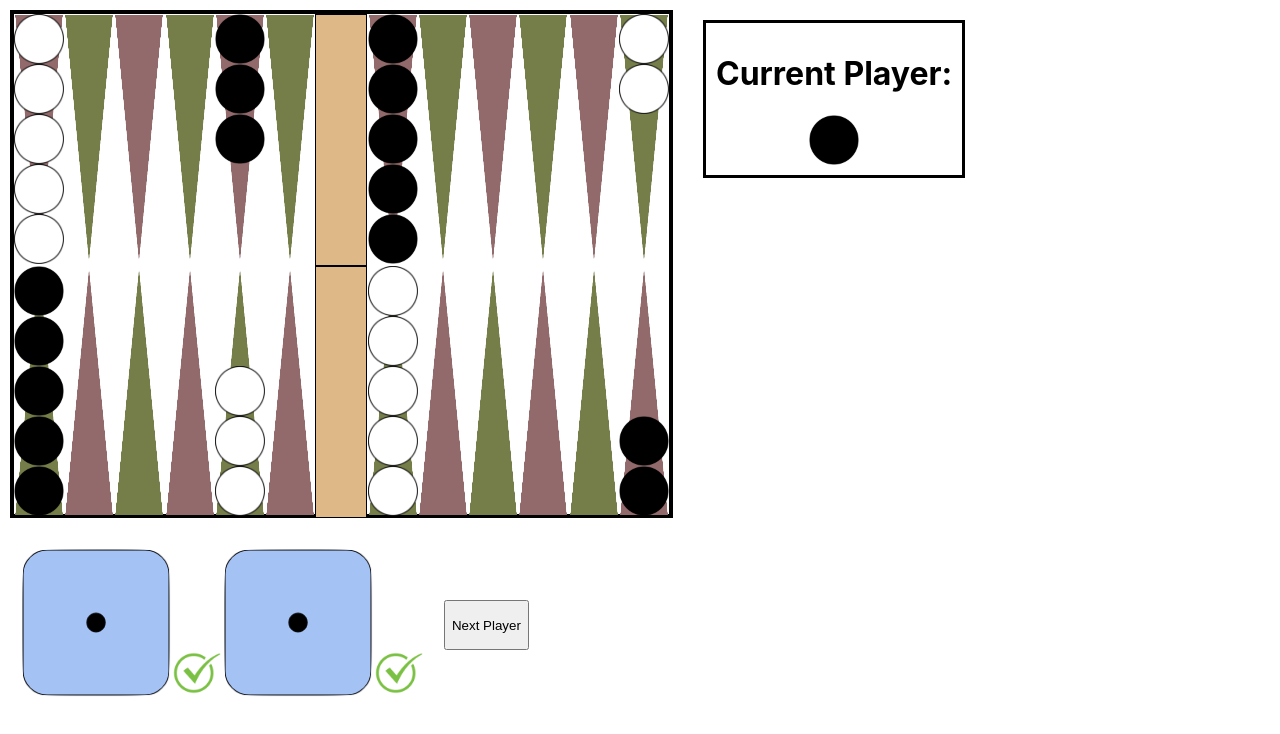
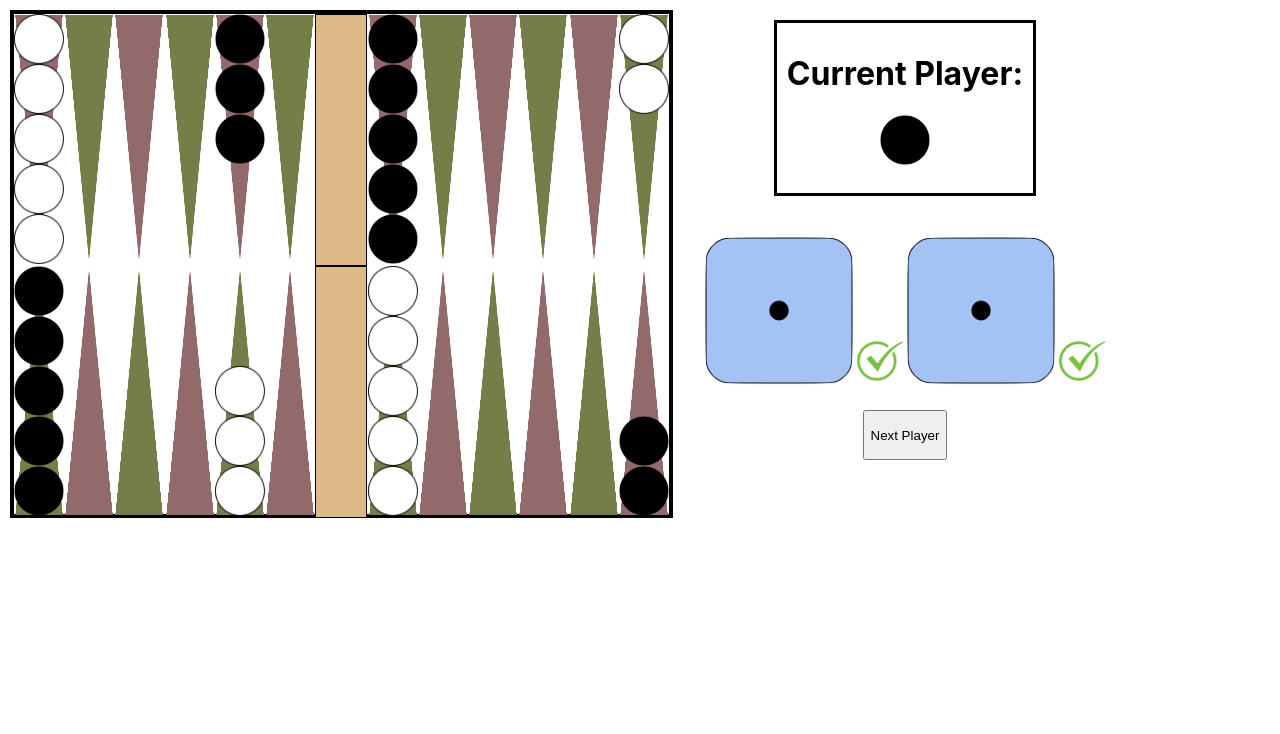
Before and after one commit to KJeffree/backgammon_react, a React (Create React App) app: page / in a window 1280 px wide. Shown: the top 734 px of the page. Built offline with nearby package versions, Linux system fonts and the light colour scheme.

Commit message:
moved die to below player indicator

```diff
--- a/src/containers/GameContainer.js
+++ b/src/containers/GameContainer.js
@@ -233,11 +233,12 @@ class GameContainer extends React.Component {
             <div>
                 <div className="game-grid-container">
                 <GameGrid player={this.state.player.number} onPointClick={this.onPointClick} onCounterClick={this.hilightPoints} bar={this.state.bar} dice={this.state.dice} points={this.state.points}/>
-                <PlayerIndicatorContainer player={this.state.player}></PlayerIndicatorContainer>
-                </div>
+
                 <div className="bottom-bar">
+                    <PlayerIndicatorContainer player={this.state.player}></PlayerIndicatorContainer>
                     <DieContainer dice={this.state.dice} handleDieRoll={this.handleDieClick} changePlayer={this.handlePlayerChange}></DieContainer>
                     <button onClick={this.handlePlayerChange}>Next Player</button>
+                </div>
                 </div>
             </div>
 
--- a/src/index.css
+++ b/src/index.css
@@ -22,7 +22,7 @@ div.player-indicator {
   flex-direction: column;
   align-items: center;
   border: 3px solid black;
-  height: 100%;
+  height: 150px;
   padding: 10px;
   margin: 20px;
 }
@@ -39,7 +39,7 @@ div.player-indicator {
 
 .bottom-bar {
   display: flex;
-  flex-direction: row;
+  flex-direction: column;
   align-items: center;
 }
 
```
